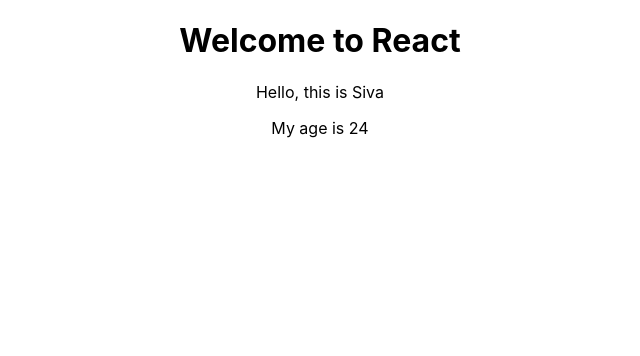
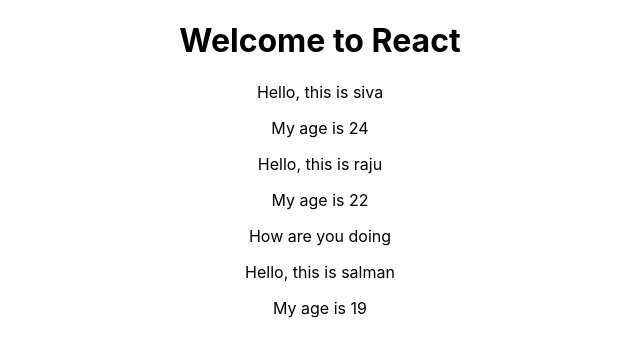
Before and after one commit to Sivabalusu/my-react-app, a React (Create React App) app: page / in a window 1280 px wide. Shown: the top 356 px of the page, without its empty margins (320-960 px from the left). Built offline with nearby package versions, Linux system fonts and the light colour scheme.

Commit message:
Used props

```diff
--- a/src/App.js
+++ b/src/App.js
@@ -6,7 +6,9 @@
   return (
     <div className="App">
       <h1>Welcome to React</h1>
-      <Person/>
+      <Person name="siva" age="24"/>
+      <Person name="raju" age="22">How are you doing</Person>
+      <Person name="salman" age="19"/>
     </div>
   );
   //Internal working of above code
--- a/src/Person/Person.js
+++ b/src/Person/Person.js
@@ -1,10 +1,11 @@
 import React from 'react';
 
-const person=()=>{
+const person=(props)=>{
     return(
         <div>
-            <p>Hello, this is Siva</p>
-            <p>My age is 24</p>
+            <p>Hello, this is {props.name}</p>
+            <p>My age is {props.age}</p>
+            <p>{props.children}</p>
         </div>
         );
 }
```
